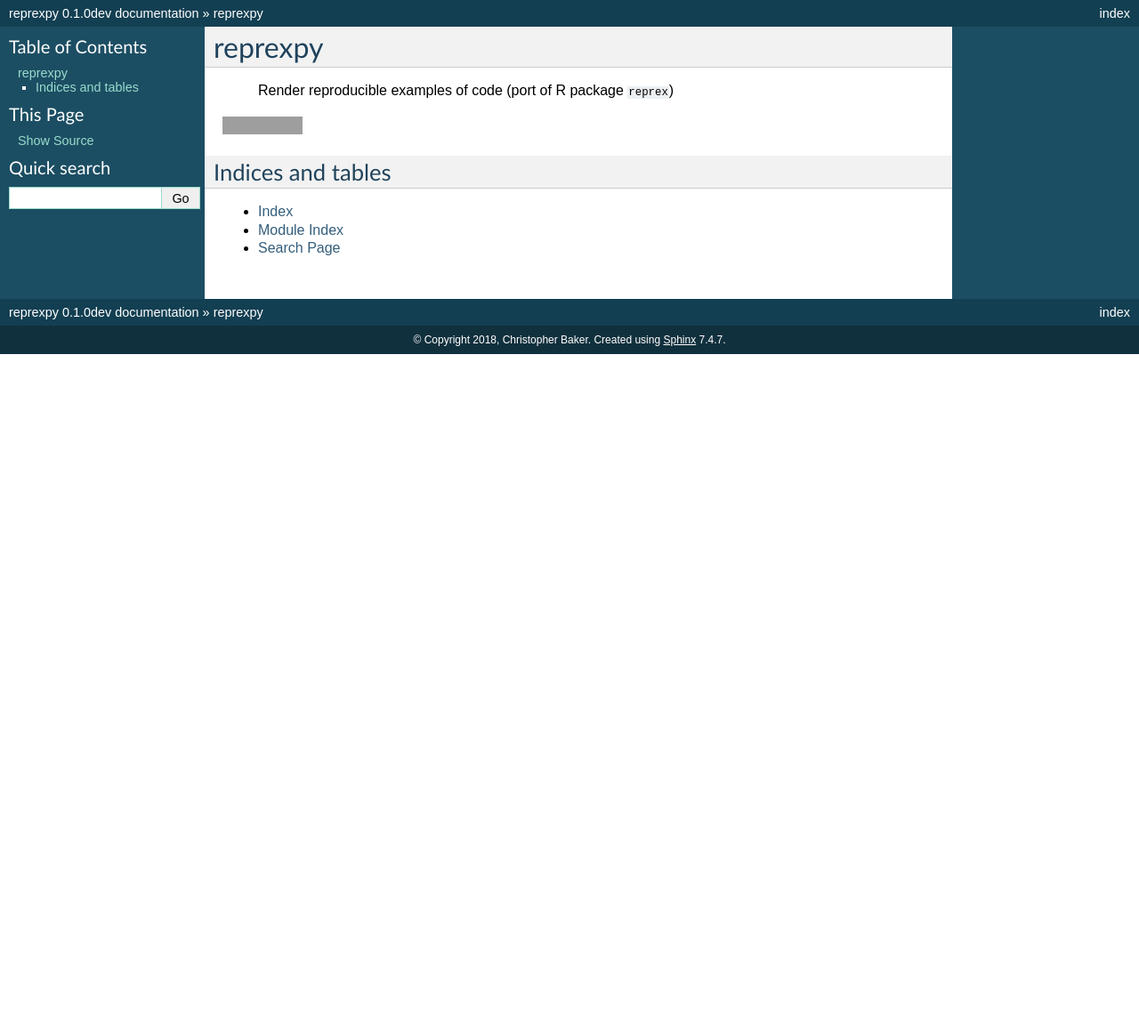
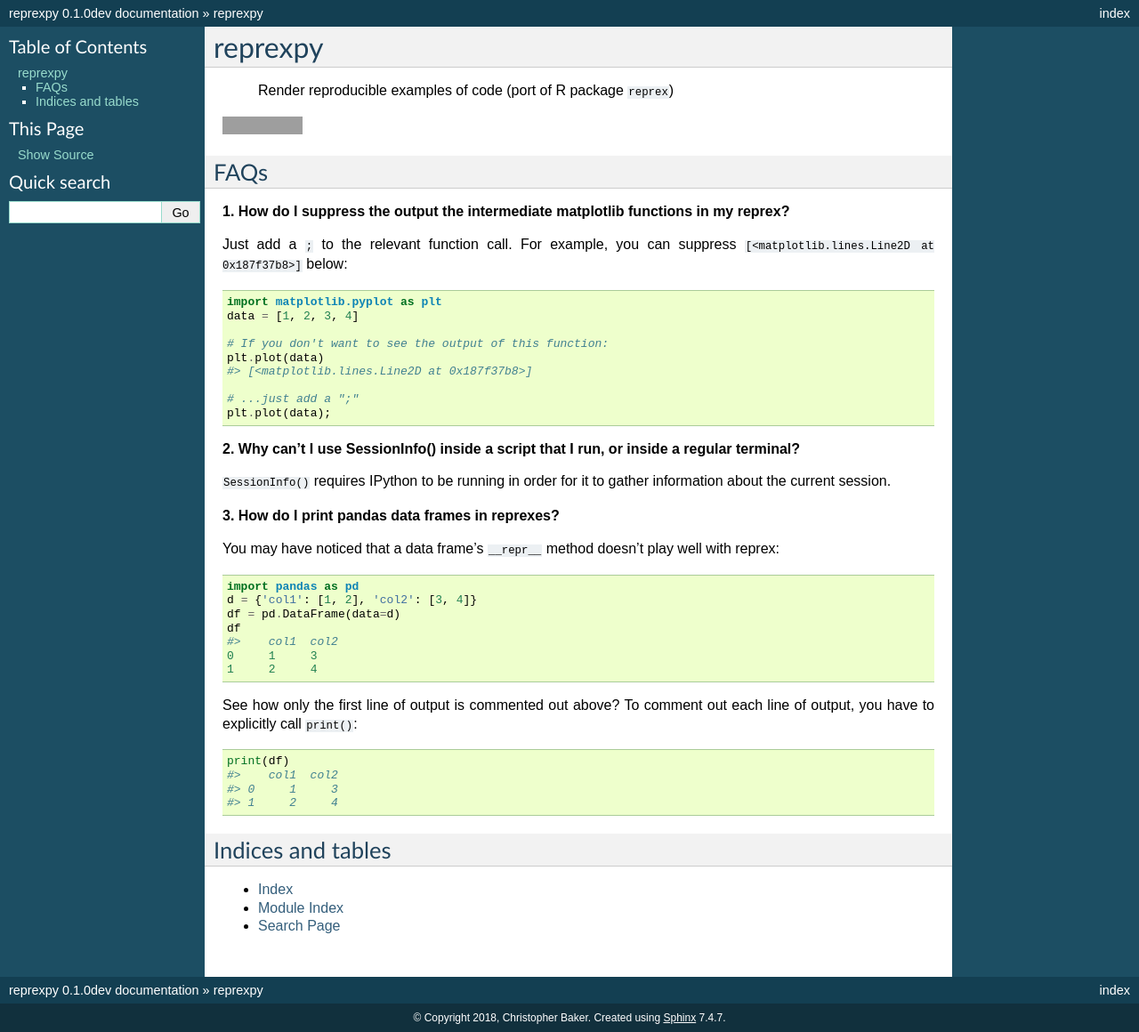
Before and after one commit to crew102/reprexpy, a Sphinx documentation site: the page built from docs/source/index.rst, in a window 1280 px wide. Shown: the whole page at 89% size. Built offline with Sphinx 7.4.7, drawn with Linux system fonts in a browser that asks for light colours; before the commit the page ends 900 px from its top, so only the background shows below that; grey boxes are pictures that could not be loaded.

Commit message:
add draft of faqs

````diff
--- /dev/null
+++ b/docs/source/faqs.md
@@ -0,0 +1,44 @@
+## FAQs
+
+**1. How do I suppress the output the intermediate matplotlib functions in my reprex?**
+
+Just add a `;` to the relevant function call. For example, you can suppress `[<matplotlib.lines.Line2D at 0x187f37b8>]` below:
+
+```python
+import matplotlib.pyplot as plt
+data = [1, 2, 3, 4]
+
+# If you don't want to see the output of this function:
+plt.plot(data)
+#> [<matplotlib.lines.Line2D at 0x187f37b8>]
+
+# ...just add a ";"
+plt.plot(data);
+```
+
+**2. Why can't I use SessionInfo() inside a script that I run, or inside a regular terminal?**
+
+`SessionInfo()` requires IPython to be running in order for it to gather information about the current session.
+
+**3. How do I print pandas data frames in reprexes?**
+
+You may have noticed that a data frame's `__repr__` method doesn't play well with reprex:
+
+```python
+import pandas as pd
+d = {'col1': [1, 2], 'col2': [3, 4]}
+df = pd.DataFrame(data=d)
+df
+#>    col1  col2
+0     1     3
+1     2     4
+```
+
+See how only the first line of output is commented out above? To comment out each line of output, you have to explicitly call `print()`:
+
+```python
+print(df)
+#>    col1  col2
+#> 0     1     3
+#> 1     2     4
+```
--- a/docs/source/index.rst
+++ b/docs/source/index.rst
@@ -8,6 +8,7 @@ reprexpy
    :maxdepth: 2
    :caption: Contents:
 
+.. mdinclude:: faqs.md
 
 Indices and tables
 ------------------------------------
````
